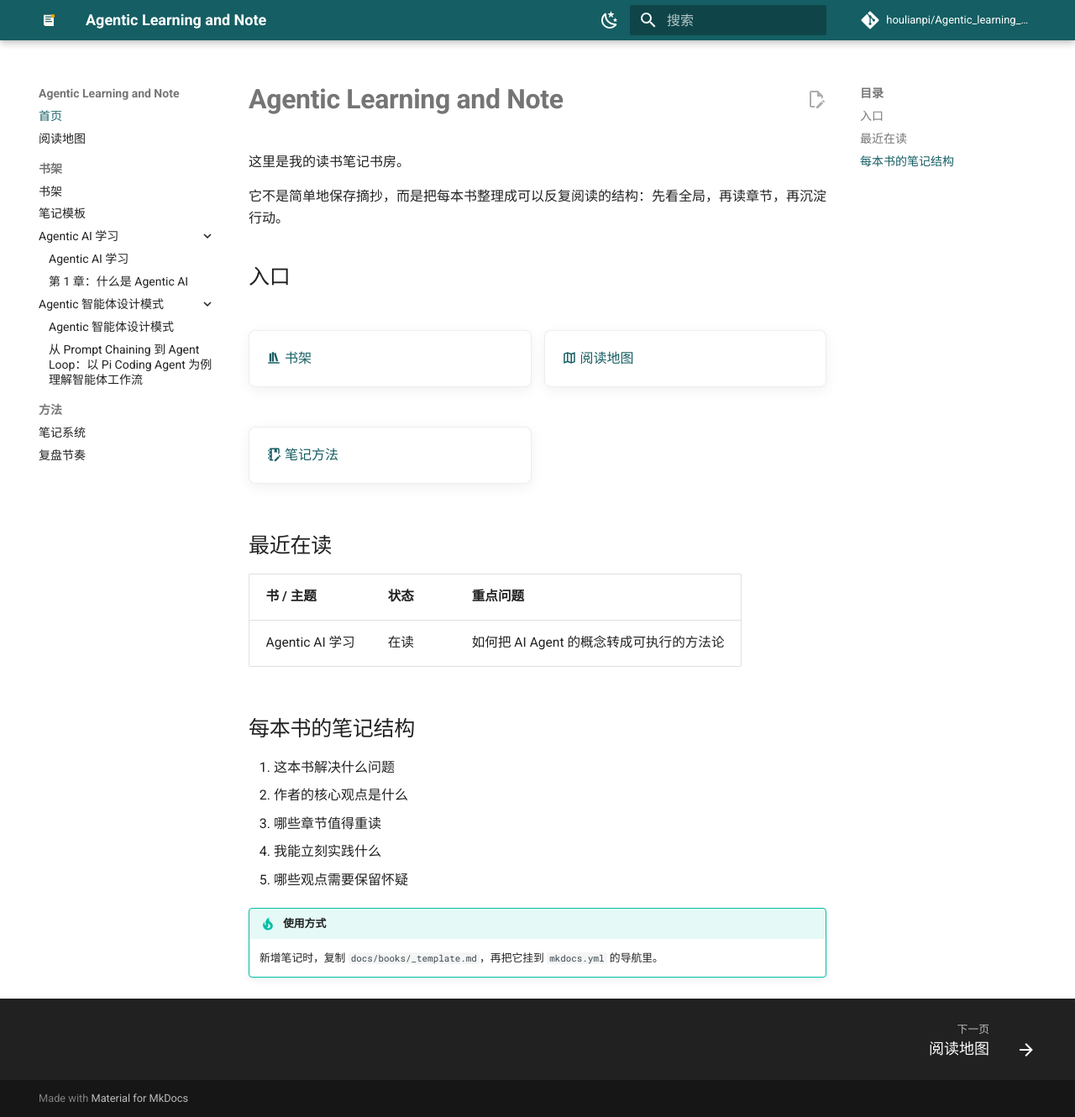
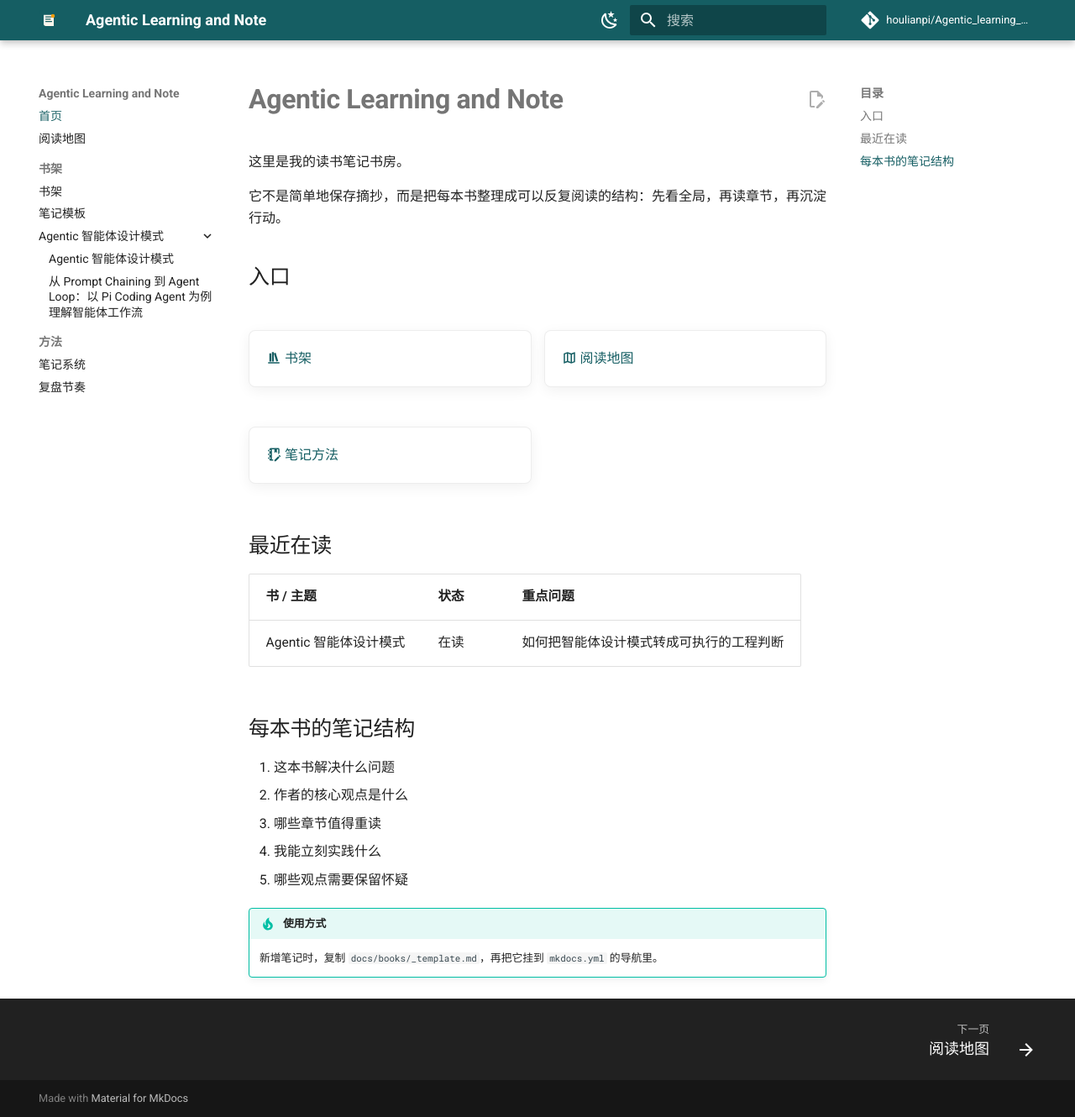
Before and after one commit to houlianpi/Agentic_learning_and_note, an MkDocs documentation site: the page built from docs/index.md, in a window 1280 px wide and 1330 px high. Shown: the whole window at 84% size. Built offline with MkDocs 1.6.1 and Material for MkDocs 9.7.7, drawn with Linux system fonts in a browser that asks for light colours; comment, search, counter and statistics services are not loaded.

Commit message:
Remove Agentic AI learning notes

```diff
--- a/docs/index.md
+++ b/docs/index.md
@@ -20,7 +20,7 @@
 
 | 书 / 主题 | 状态 | 重点问题 |
 | --- | --- | --- |
-| Agentic AI 学习 | 在读 | 如何把 AI Agent 的概念转成可执行的方法论 |
+| Agentic 智能体设计模式 | 在读 | 如何把智能体设计模式转成可执行的工程判断 |
 
 ## 每本书的笔记结构
 
--- a/mkdocs.yml
+++ b/mkdocs.yml
@@ -77,9 +77,6 @@ nav:
   - 书架:
       - books/index.md
       - 笔记模板: books/_template.md
-      - Agentic AI 学习:
-          - books/agentic-ai/index.md
-          - books/agentic-ai/chapter-01.md
       - Agentic 智能体设计模式:
           - books/agentic-design-patterns/index.md
           - books/agentic-design-patterns/chapter-01-prompt-chaining.md
```
Also changed, not shown: docs/books/agentic-ai/chapter-01.md (deleted, +0 -28 lines), docs/books/agentic-ai/index.md (deleted, +0 -26 lines), docs/books/index.md (+0 -1 lines), docs/reading-map.md (+2 -2 lines).
